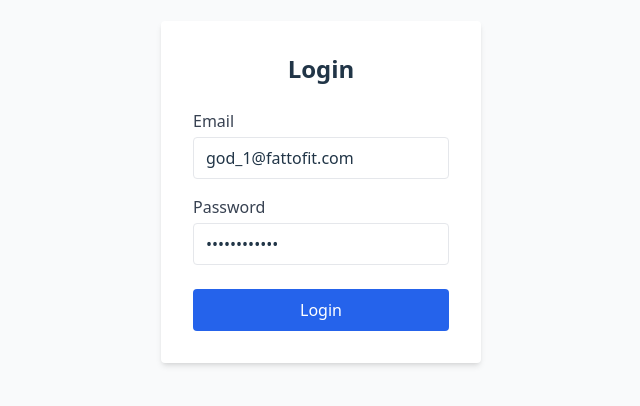
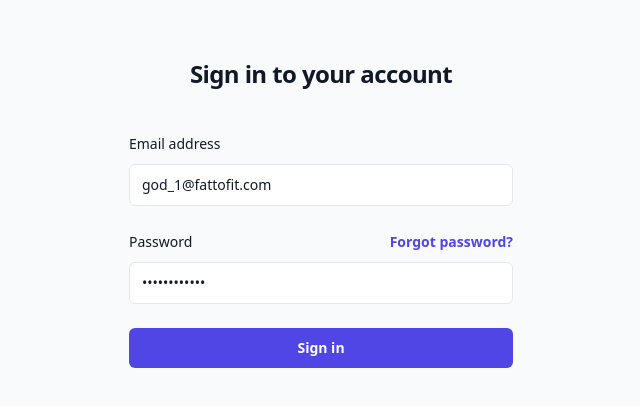
Before and after one commit to pinklambo/fattofit-backend-authoring, a Vue app: page /login in a window 1280 px wide. Shown: the part 208-614 px from the top of the page, without its empty margins (319-959 px from the left). Built offline with nearby package versions, Linux system fonts and the light colour scheme; no server answers.

Commit message:
CHECKPOINT: Forgot password

```diff
--- /dev/null
+++ b/src/components/shared/LoginForm.vue
@@ -0,0 +1,89 @@
+<script setup lang="ts">
+import { ref } from 'vue'
+import { useAuthStore } from '../../stores/useAuthStore'
+import { useRouter } from 'vue-router'
+import { sendPasswordResetEmail } from 'firebase/auth'
+import { auth } from '../../firebase'
+
+const email = ref('god_1@fattofit.com')
+const password = ref('Password123!')
+const authStore = useAuthStore()
+const router = useRouter()
+
+const showResetModal = ref(false)
+const resetEmail = ref('')
+const resetSuccess = ref(false)
+const resetError = ref('')
+
+const handleReset = async () => {
+  resetSuccess.value = false
+  resetError.value = ''
+  try {
+    await sendPasswordResetEmail(auth, resetEmail.value)
+    resetSuccess.value = true
+  } catch (err: any) {
+    resetError.value = err.message || 'Failed to send reset email.'
+  }
+}
+
+authStore.bindAuthListener()
+
+const onLogin = async () => {
+  await authStore.login(email.value, password.value)
+  if (authStore.firebaseUser && authStore.role) {
+    router.push('/dashboard')
+  }
+}
+</script>
+
+<template>
+  <div class="flex min-h-full flex-1 flex-col justify-center px-6 py-12 lg:px-8 ">
+    <div class="sm:mx-auto sm:w-full sm:max-w-sm">
+      <h2 class="mt-10 text-center text-2xl/9 font-bold tracking-tight text-gray-900">Sign in to your account</h2>
+    </div>
+
+    <div class="mt-10 sm:mx-auto sm:w-full sm:max-w-sm">
+      <form class="space-y-6" action="#" method="POST" @submit.prevent="onLogin">
+        <div>
+          <label for="email" class="block text-sm/6 font-medium text-gray-900">Email address</label>
+          <div class="mt-2">
+            <input v-model="email" type="email" name="email" id="email" autocomplete="email" required class="block w-full rounded-md bg-white px-3 py-2 text-base text-gray-900 outline-1 border border-gray-200 placeholder:text-gray-400 focus:outline-2 focus:-outline-offset-2 focus:outline-indigo-600 sm:text-sm/6" />
+          </div>
+        </div>
+
+        <div>
+          <div class="flex items-center justify-between">
+            <label for="password" class="block text-sm/6 font-medium text-gray-900">Password</label>
+            <div class="text-sm">
+              <button type="button" class="font-semibold text-indigo-600 hover:text-indigo-500 p-0 m-0 border-none bg-transparent" style="padding:0;margin:0;border:none;background:transparent;" @click="showResetModal = true">Forgot password?</button>
+            </div>
+          </div>
+          <div class="mt-2">
+            <input v-model="password" type="password" name="password" id="password" autocomplete="current-password" required class="block w-full rounded-md bg-white px-3 py-2 text-base text-gray-900 border border-gray-200 placeholder:text-gray-400 focus:outline-2 focus:-outline-offset-2 focus:outline-indigo-600 sm:text-sm/6" />
+          </div>
+        </div>
+
+        <div>
+          <button :disabled="authStore.loading" type="submit" class="flex w-full justify-center rounded-md bg-indigo-600 px-3 py-2 text-sm/6 font-semibold text-white shadow-xs hover:bg-indigo-500 focus-visible:outline-2 focus-visible:outline-offset-2 focus-visible:outline-indigo-600">Sign in</button>
+        </div>
+        <p v-if="authStore.error" class="text-red-500 mt-2 text-sm text-center">{{ authStore.error }}</p>
+      </form>
+    </div>
+
+    <transition name="fade">
+      <div v-if="showResetModal" class="fixed inset-0 z-50 flex items-center justify-center bg-black/40">
+        <div class="bg-white rounded-lg shadow-lg py-8 px-10 w-300 relative">
+          <button class="absolute top-2 right-2 text-gray-400 hover:text-gray-600" @click="showResetModal = false">&times;</button>
+          <h2 class="text-lg font-semibold mb-4">Reset Password</h2>
+          <form @submit.prevent="handleReset">
+            <label class="block mb-2 text-gray-700">Email</label>
+            <input v-model="resetEmail" type="email" required class="w-full px-3 py-2 border rounded mb-4" placeholder="Enter your email" />
+            <button type="submit" class="w-full bg-indigo-600 text-white py-2 rounded hover:bg-indigo-700 transition">Send Reset Email</button>
+          </form>
+          <p v-if="resetSuccess" class="text-green-600 mt-4">Password reset email sent!</p>
+          <p v-if="resetError" class="text-red-500 mt-4">{{ resetError }}</p>
+        </div>
+      </div>
+    </transition>
+  </div>
+</template>
--- a/src/main.css
+++ b/src/main.css
@@ -4,32 +4,11 @@
 
 :root {
   font-family: system-ui, Avenir, Helvetica, Arial, sans-serif;
-  line-height: 1.5;
-  font-weight: 400;
-
-  color-scheme: light dark;
-  color: rgba(255, 255, 255, 0.87);
-  background-color: #242424;
 
   font-synthesis: none;
   text-rendering: optimizeLegibility;
   -webkit-font-smoothing: antialiased;
   -moz-osx-font-smoothing: grayscale;
-}
-
-a {
-  font-weight: 500;
-  color: #646cff;
-  text-decoration: inherit;
-}
-a:hover {
-  color: #535bf2;
-}
-
-body {
-  margin: 0;
-  min-width: 320px;
-  min-height: 100vh;
 }
 
 h1 {
@@ -38,44 +17,7 @@ h1 {
   font-weight: 700;
 }
 
-button {
-  border-radius: 8px;
-  border: 1px solid transparent;
-  padding: 0.6em 1.2em;
-  font-size: 1em;
-  font-weight: 500;
-  font-family: inherit;
-  background-color: #1a1a1a;
-  cursor: pointer;
-  transition: border-color 0.25s;
-}
-button:hover {
-  border-color: #646cff;
-}
-button:focus,
-button:focus-visible {
-  outline: 4px auto -webkit-focus-ring-color;
-}
-
-.card {
-  padding: 2em;
-}
-
 #app {
   width: 100vw;
   min-height: 100vh;
 }
-
-@media (prefers-color-scheme: light) {
-  :root {
-    color: #213547;
-    background-color: #ffffff;
-  }
-  a:hover {
-    color: #747bff;
-  }
-  button {
-    background-color: transparent;
-    color: #fff;
-  }
-}
--- a/src/pages/LoginPage.vue
+++ b/src/pages/LoginPage.vue
@@ -1,43 +1,12 @@
+<script setup lang="ts">
+  import LoginForm from '../components/shared/LoginForm.vue'
+</script>
+
 <template>
   <div class="flex h-screen w-full items-center justify-center min-h-screen bg-gray-50">
-    <form @submit.prevent="onLogin" class="bg-white p-8 rounded shadow-md w-80">
-      <h2 class="text-2xl font-bold mb-6 text-center">Login</h2>
-      <div class="mb-4">
-        <label class="block mb-1 text-gray-700">Email</label>
-        <input v-model="email" type="email" required class="w-full px-3 py-2 border rounded" />
-      </div>
-      <div class="mb-6">
-        <label class="block mb-1 text-gray-700">Password</label>
-        <input v-model="password" type="password" required class="w-full px-3 py-2 border rounded" />
-      </div>
-      <button :disabled="authStore.loading" type="submit" class="w-full bg-blue-600 text-white py-2 rounded hover:bg-blue-700 transition">
-        <span v-if="authStore.loading">Logging in...</span>
-        <span v-else>Login</span>
-      </button>
-      <p v-if="authStore.error" class="text-red-500 mt-4">{{ authStore.error }}</p>
-    </form>
+    <LoginForm />
   </div>
 </template>
 
-<script setup lang="ts">
-import { ref } from 'vue'
-import { useAuthStore } from '../stores/useAuthStore'
-import { useRouter } from 'vue-router'
-
-const email = ref('god_1@fattofit.com')
-const password = ref('Password123!')
-const authStore = useAuthStore()
-const router = useRouter()
-
-authStore.bindAuthListener()
-
-const onLogin = async () => {
-  await authStore.login(email.value, password.value)
-  if (authStore.firebaseUser && authStore.role) {
-    router.push('/dashboard')
-  }
-}
-</script>
-
 <style scoped>
 </style>
```
